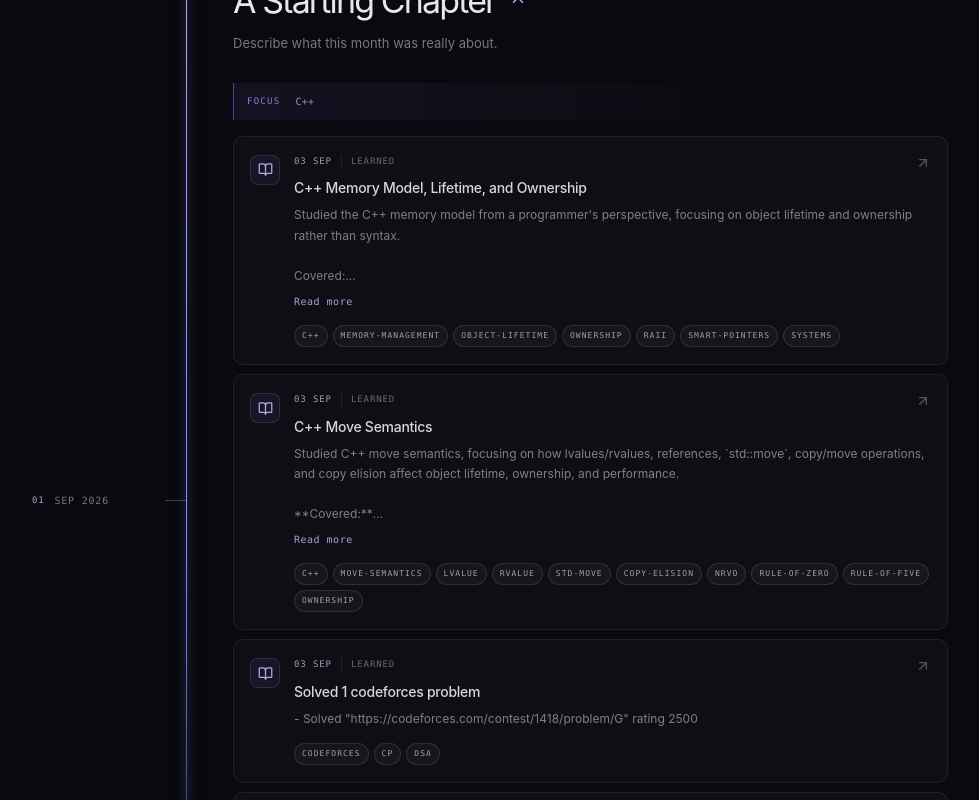
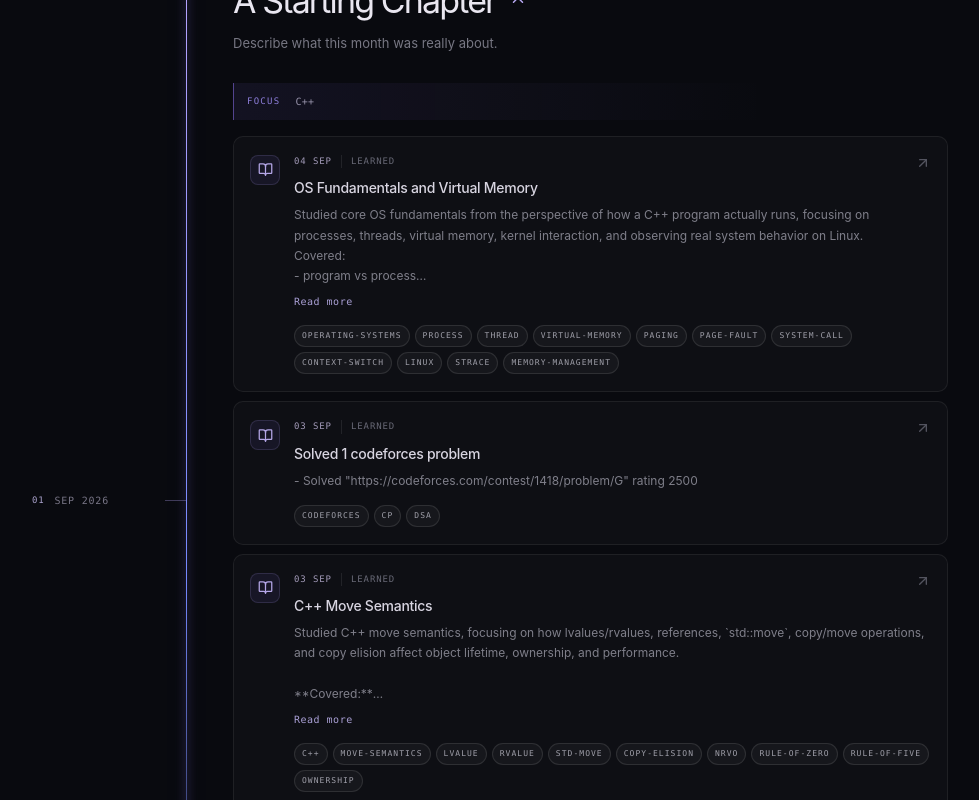
Before and after one commit to VietCT04/CS_Journey, a React (Vite) app: page / in a window 1280 px wide. Shown: the part 800-1600 px from the top of the page, without its empty margins (276-1255 px from the left). Built offline with nearby package versions, Linux system fonts and the light colour scheme.

Commit message:
Sort timeline nodes and entries by date

```diff
--- a/src/components/KnowledgeTimeline.tsx
+++ b/src/components/KnowledgeTimeline.tsx
@@ -17,7 +17,7 @@ import {
 import { Badge } from "@/components/ui/badge";
 import { Button } from "@/components/ui/button";
 import { EntryEditor, NodeEditor } from "@/components/JourneyForms";
-import { formatEntryDate, formatMonthLabel, type JourneyNode, type MajorNode, type MonthNode, type TimelineEntry } from "@/data/journey";
+import { formatEntryDate, formatMonthLabel, sortEntriesByDate, sortTimelineNodes, type JourneyNode, type MajorNode, type MonthNode, type TimelineEntry } from "@/data/journey";
 import { cn } from "@/lib/utils";
 
 type KnowledgeTimelineProps = {
@@ -57,7 +57,7 @@ export function KnowledgeTimeline({
       </div>
       <LayoutGroup id="knowledge-journey">
         <div className="timeline-list">
-          {nodes.map((node, index) =>
+          {sortTimelineNodes(nodes).map((node, index) =>
             node.kind === "month" ? (
               <MonthNodeCard
                 key={node.id}
@@ -113,6 +113,7 @@ function MonthNodeCard({
   const [editing, setEditing] = useState(false);
   const [editingEntryId, setEditingEntryId] = useState<string | null>(null);
   const [addingEntry, setAddingEntry] = useState(false);
+  const sortedEntries = sortEntriesByDate(node.entries);
 
   return (
     <motion.article layout className="journey-node journey-node--month">
@@ -153,7 +154,7 @@ function MonthNodeCard({
             <motion.div key="month-content" layout initial={{ opacity: 0, height: 0 }} animate={{ opacity: 1, height: "auto" }} exit={{ opacity: 0, height: 0 }} transition={{ duration: 0.32, ease: [0.22, 1, 0.36, 1] }} className="node-body">
               <div className="focus-line"><span className="focus-label">Focus</span><span>{node.focus}</span></div>
               <div className="entry-list">
-                {node.entries.map((entry) => (
+                {sortedEntries.map((entry) => (
                   <EntryCard
                     key={entry.id}
                     entry={entry}
--- a/src/data/journey.ts
+++ b/src/data/journey.ts
@@ -53,6 +53,39 @@ export function toMonthInputValue(value: string) {
   }
 
   return "";
+}
+
+function compareDescendingDate(a: number | null, b: number | null) {
+  if (a === b) return 0;
+  if (a === null) return 1;
+  if (b === null) return -1;
+  return b - a;
+}
+
+function monthSortValue(value: string) {
+  const [year, month] = toMonthInputValue(value).split("-").map(Number);
+  return year && month >= 1 && month <= 12 ? year * 100 + month : null;
+}
+
+function entrySortValue(value: string) {
+  const [year, month, day] = value.split("-").map(Number);
+  return year && month >= 1 && month <= 12 && day >= 1 && day <= 31
+    ? year * 10000 + month * 100 + day
+    : null;
+}
+
+export function sortTimelineNodes(nodes: JourneyNode[]) {
+  return nodes
+    .map((node, index) => ({ node, index }))
+    .sort((a, b) => compareDescendingDate(monthSortValue(a.node.dateLabel), monthSortValue(b.node.dateLabel)) || b.index - a.index)
+    .map(({ node }) => node);
+}
+
+export function sortEntriesByDate(entries: TimelineEntry[]) {
+  return entries
+    .map((entry, index) => ({ entry, index }))
+    .sort((a, b) => compareDescendingDate(entrySortValue(a.entry.date), entrySortValue(b.entry.date)) || b.index - a.index)
+    .map(({ entry }) => entry);
 }
 
 export type MonthNode = {
```
